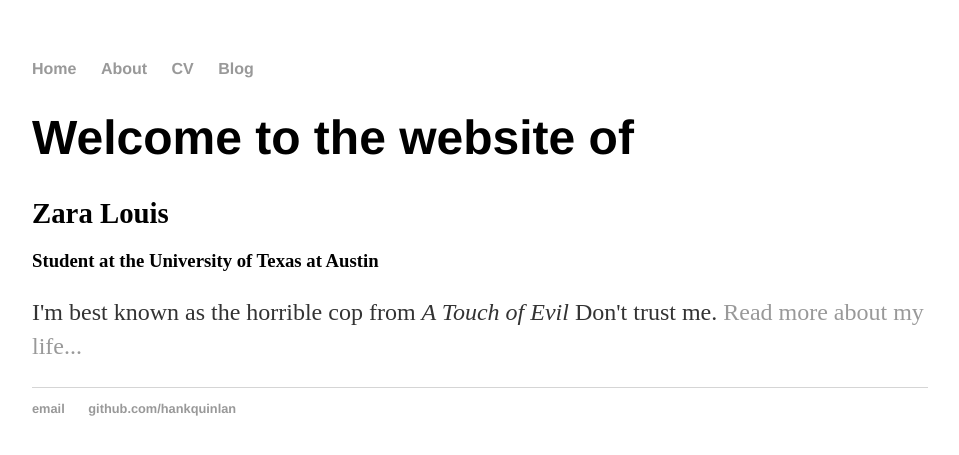
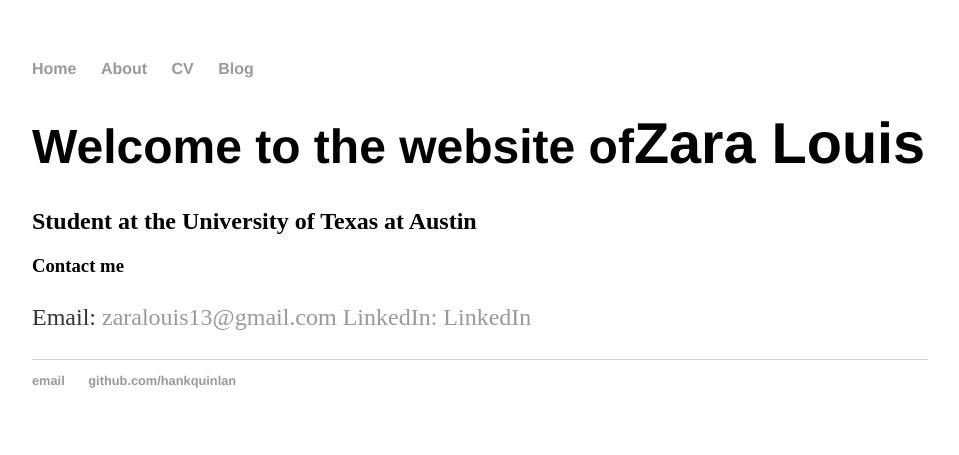
Before and after one commit to zaralouis/zaralouis.github.io, a Jekyll site: the page built from index.html, in a window 1280 px wide. Shown: the top 455 px of the page, without its empty margins (160-1119 px from the left). Built offline with Jekyll 4.4.1, drawn with Linux system fonts in a browser that asks for light colours.

Commit message:
Update index.html

```diff
--- a/index.html
+++ b/index.html
@@ -3,8 +3,9 @@ layout: default
 title: Zara Louis
 ---
 <div class="blurb">
-	<h1>Welcome to the website of</h1>
-	<h2><big><b>Zara Louis</b></big></h2>
-	<h3>Student at the University of Texas at Austin</h3>
-	<p>I'm best known as the horrible cop from <em>A Touch of Evil</em> Don't trust me. <a href="/about">Read more about my life...</a></p>
+	<h1>Welcome to the website of<big><b>Zara Louis</b></big></h1>
+	<h2>Student at the University of Texas at Austin</h2>
+	<h3>Contact me </h3>
+	<p>Email: <a href= "mailto:zaralouis13@gmail.com"> zaralouis13@gmail.com<a/>
+	LinkedIn: <a href= "https://www.linkedin.com/in/zara-louis-787b28121"> LinkedIn </a></p>
 </div><!-- /.blurb -->
```
